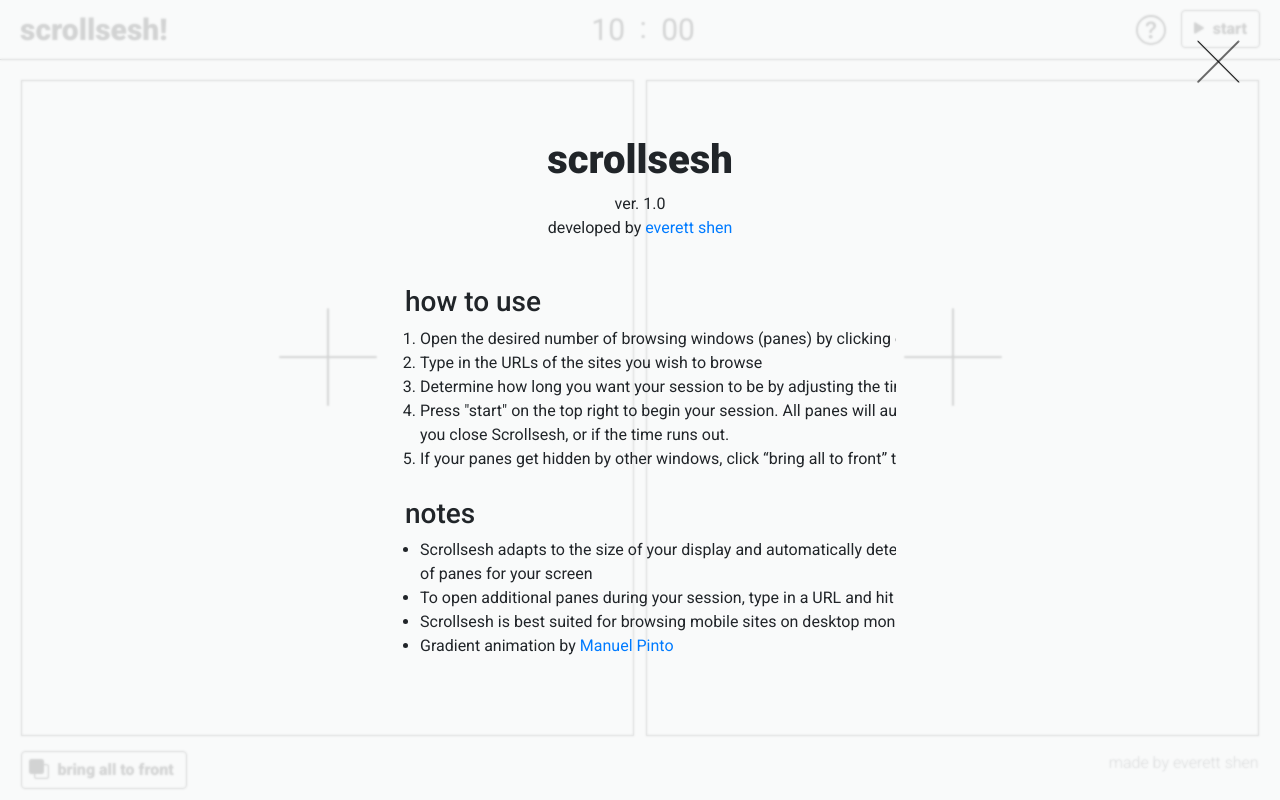
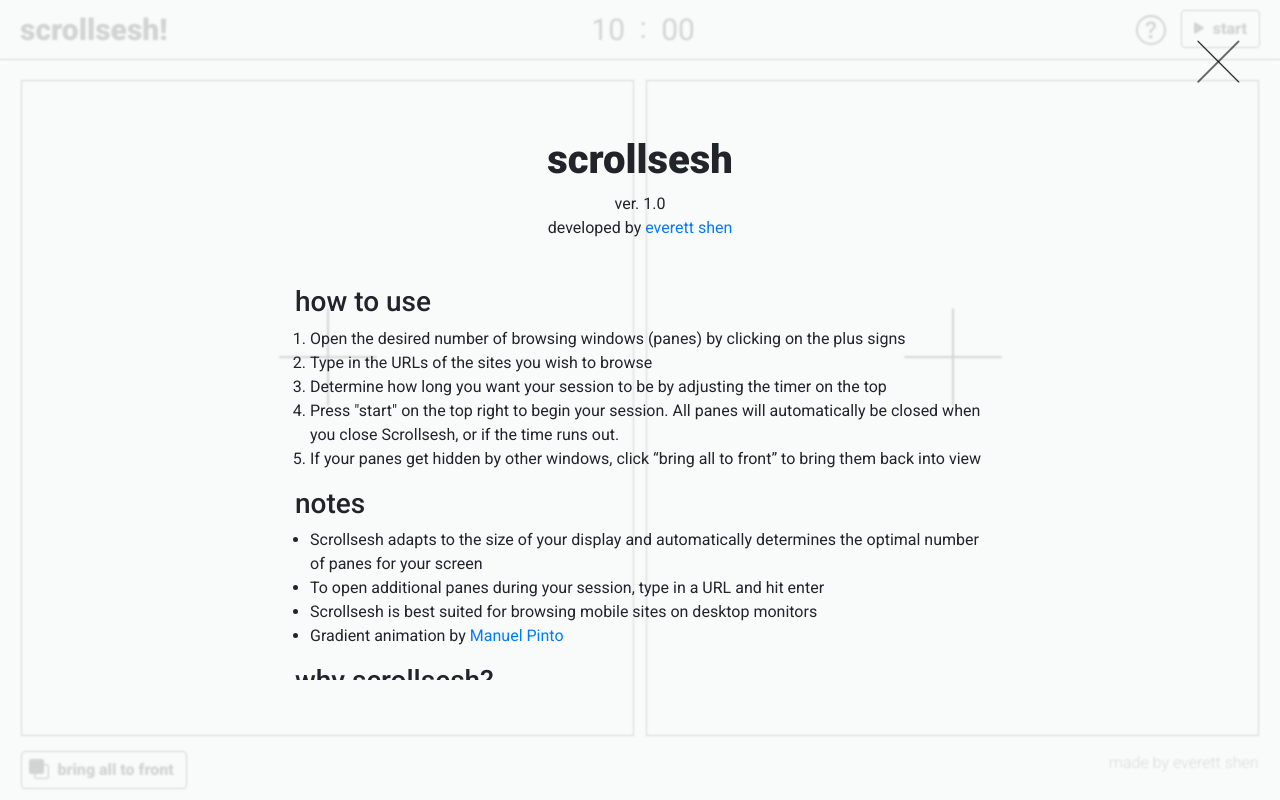
Before and after one commit to Everett-Shen/ScrollSesh, a Vue app: page / in a window 1280 px wide. Built offline with nearby package versions, Linux system fonts and the light colour scheme.

Commit message:
info panel fix

```diff
--- a/src/App.vue
+++ b/src/App.vue
@@ -158,7 +158,7 @@ export default {
         "overflow: auto; height: " +
         window.innerHeight * 0.7 +
         "px; width: " +
-        window.innerWidth * 0.4 +
+        window.innerWidth * 0.8 +
         "px"
       );
     }
@@ -261,8 +261,9 @@ input {
 .how-to-use {
   width: 700px;
   text-align: left;
-  display: inline-block;
+  display: block;
   padding: 5px;
+  margin: 0px auto;
 }
 
 .exit {
```
